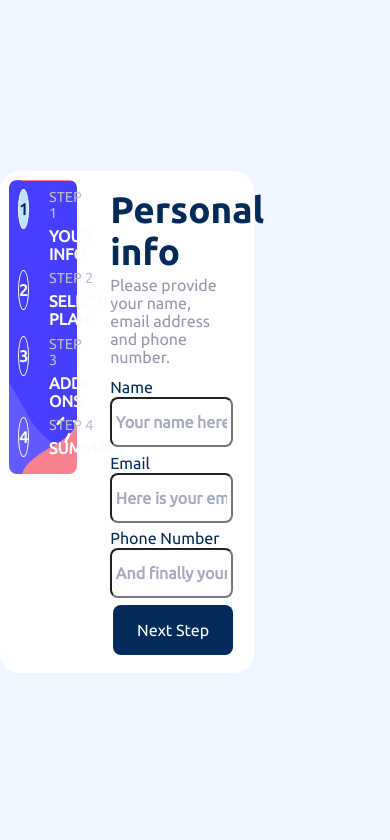
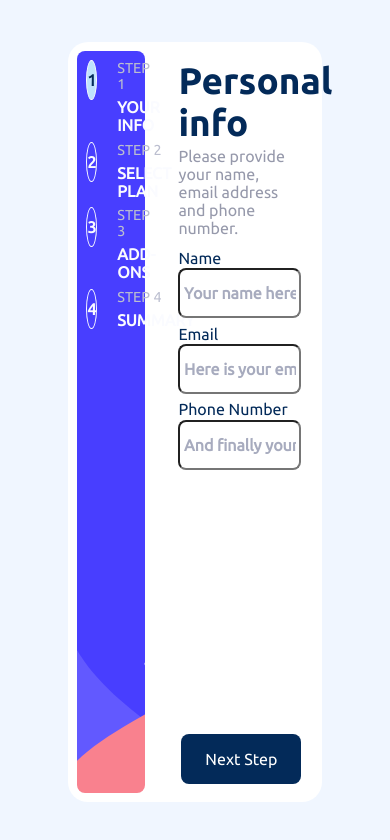
Before and after one commit to gbatistaa/multi-step-form, a React (Create React App) app: page / in a window 390 px wide. Shown: the top 840 px of the page. Built offline with nearby package versions, Linux system fonts and the light colour scheme.

Commit message:
adição de responsividade na div root

```diff
--- a/src/css/index.css
+++ b/src/css/index.css
@@ -10,6 +10,14 @@
   box-sizing: border-box;
 }
 
+div#root {
+  height: 100%;
+  width: 100%;
+  display: flex;
+  justify-content: center;
+  align-items: center;
+}
+
 body {
   height: 100vh;
   width: 100vw;
@@ -17,5 +25,4 @@ body {
   display: flex;
   justify-content: center;
   align-items: center;
-  font-family: Ubuntu;
 }
```
